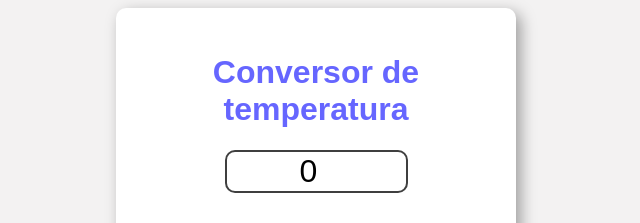
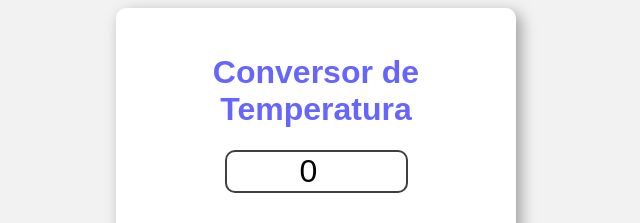
Before and after one commit to Waondered/Conversor-de-temperatura, a plain HTML site: page index.html in a window 1280 px wide. Shown: the top 223 px of the page, 324-964 px from the left. Drawn offline with Linux system fonts and the light colour scheme.

Commit message:
Correção de capitalização

```diff
--- a/index.html
+++ b/index.html
@@ -8,7 +8,7 @@
 </head>
 <body>
     <form>
-        <h1>Conversor de temperatura</h1>
+        <h1>Conversor de Temperatura</h1>
         <input type="number" id="textBox" value="0"><br><br>
 
         <input type="radio" id="toFahrenheit" name="unit">
```
